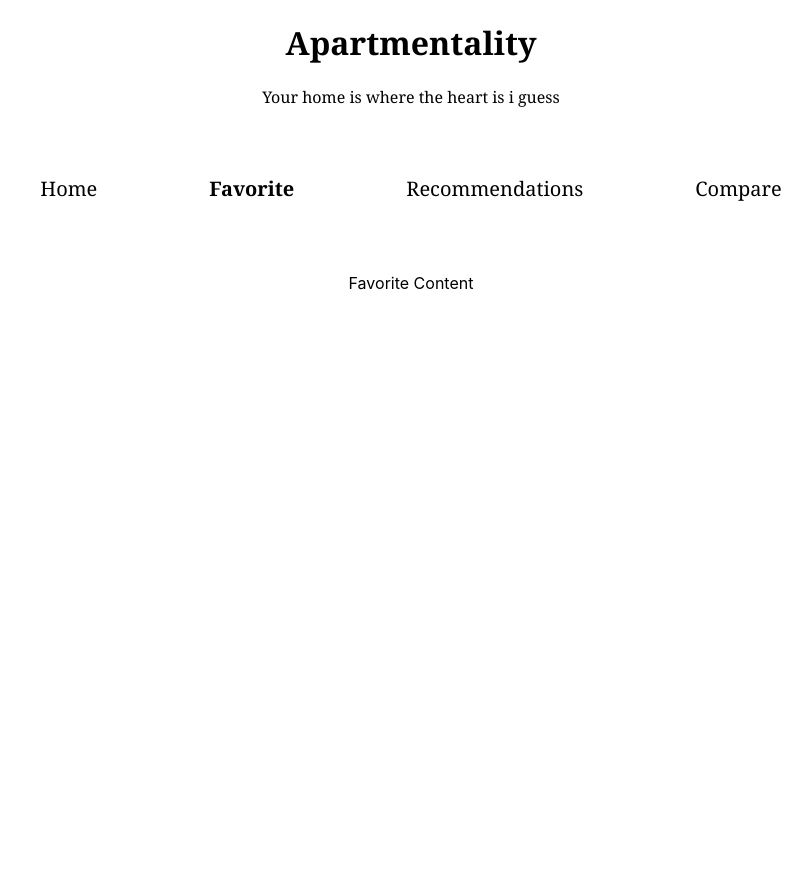
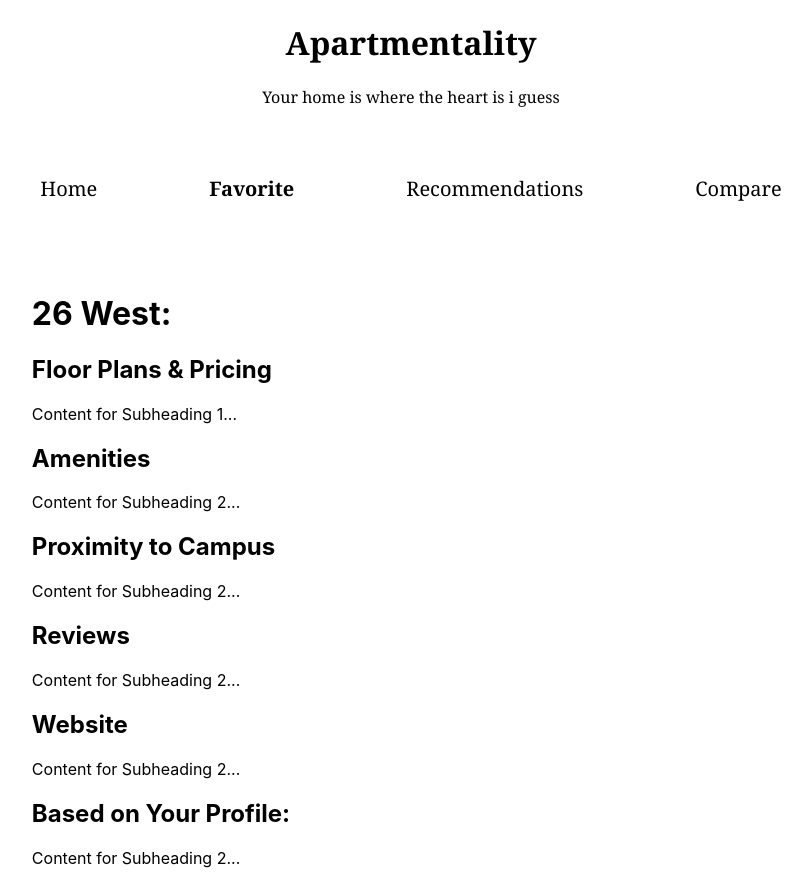
Before and after one commit to siddhi-bansal/wics_apartmentality, a React (Create React App) app in the folder frontend/apartmentality/: page / in a window 1280 px wide. Both pictures are taken after a click on the button "Favorite". Shown: the whole page, without its empty margins (229-1041 px from the left). Before the commit the page ends 800 px from the top, so only its background shows below. Built offline with nearby package versions, Linux system fonts and the light colour scheme.

Commit message:
worked on more front-end

```diff
--- a/frontend/apartmentality/src/App.css
+++ b/frontend/apartmentality/src/App.css
@@ -12,7 +12,6 @@
 }
 
 .tabs button {
-  margin-right: 20px;
   margin: 50px;
   border: none;
   background: white;
@@ -36,15 +35,7 @@
 .header {
   text-align: center;
   color: black;
-  /* background-image: url("/public/logo192.png"); */
   background-position: right;
   background-size: cover;
   font-family: Georgia, 'Times New Roman', Times, serif;
 }
-
-img {
-  /* padding: 5px; */
-  width: 100px;
-  padding-top: 15px;
-  /* padding-left: 20px; */
-}
--- a/frontend/apartmentality/src/components/Content.js
+++ b/frontend/apartmentality/src/components/Content.js
@@ -3,14 +3,15 @@
 import React from 'react';
 import Home from './Home';
 import Recommendation from './Recommendation.js';
+import West_26 from './West_26';
 
 function Content({ activeTab }) {
   return (
     <div className="content">
       {activeTab === 'home' && <div><Home/></div>}
-      {activeTab === 'favorite' && <div>Favorite Content</div>}
+      {activeTab === 'favorite' && <div><West_26/></div>}
       {activeTab === 'recommendations' && <div><Recommendation/></div>}
-      {activeTab === 'compare' && <div>Comparisions</div>}
+      {activeTab === 'compare' && <div>Comparisons</div>}
     </div>
   );
 }
--- a/frontend/apartmentality/src/components/Home.css
+++ b/frontend/apartmentality/src/components/Home.css
@@ -1,18 +1,33 @@
-
-
-.container {
+.web {
     display: grid;
-    grid-template-columns: repeat(3, 375px);
-    grid-row-gap: 100px;
-    grid-column-gap: 100px;
-    margin: 100px;
+    grid-template-columns: repeat(3, 350px);
+    grid-row-gap: 80px;
+    grid-column-gap: 80px;
+    margin: 150px;
 }
 
-img {
-    width: 400px;
-    height: 400px;
+.card-img {
+    width: 300px;
+    height: 300px;
+    padding-bottom: 10px;
 }
 
-.test {
-    display: grid;
+.card-text {
+    font-family: Georgia, 'Times New Roman', Times, serif;
+    font-weight: bold;
+    font-size: x-large;
+    text-align: center;
+    margin: 40px;
+    padding-top: 50px;
 }
+
+.card:hover {
+    /* background-color: #ca6f2e; */
+    box-shadow: 10px 10px 100px 10px rgba(222, 124, 19, 0.5);
+}
+
+.card {
+    border: none;
+    background-color: white;
+    padding-bottom: 10px;
+}
--- a/frontend/apartmentality/src/components/Home.js
+++ b/frontend/apartmentality/src/components/Home.js
@@ -4,51 +4,60 @@ import Recommendation from './Recommendation.js';
 import { BrowserRouter as Router, Route } from 'react-router-dom';
 import './Home.css';
 
+
 export function Home() {
     const items = [
         {
             id: 1,
-            src: 'https://images.pexels.com/photos/1037995/pexels-photo-1037995.jpeg?auto=compress&cs=tinysrgb&w=1260&h=750&dpr=1',
-            link: 'link here',
+            src: 'https://moontoweratx.com/wp-content/uploads/2023/11/why-1.jpg',
+            link: "link here",
+            name: "Moontower",
 
         },
         {
             id: 2,
-            src: 'https://media.licdn.com/dms/image/D5603AQGPvYnnRzqNyg/profile-displayphoto-shrink_800_800/0/1699584590965?e=2147483647&v=beta&t=xsWlJEB_TrmWIoteBJ4tTjfLOoBkRu_l630mYSNkik0',
+            src: 'https://www.americancampus.com/getmedia/8155d211-eda4-4d42-8b31-0637299081af/687_02_Gallery_730x547.jpg',
             link: 'link here',
+            name: "26 West",
         },
         {
             id: 3,
-            src: 'https://images.pexels.com/photos/1037995/pexels-photo-1037995.jpeg?auto=compress&cs=tinysrgb&w=1260&h=750&dpr=1',
+            src: 'https://r-o.com/uploads/portfolio/1_947591442_2.JPG',
             link: 'link here',
+            name: "Lark Austin",
         },
         {
             id: 4,
-            src: 'https://images.pexels.com/photos/1037995/pexels-photo-1037995.jpeg?auto=compress&cs=tinysrgb&w=1260&h=750&dpr=1',
+            src: 'https://ion-austin.com/wp-content/uploads/sites/6/2020/02/HomepageExterior1200.jpg',
             link: 'link here',
+            name: "Ion Austin",
         },
         {
             id: 5,
-            src: 'https://images.pexels.com/photos/1037995/pexels-photo-1037995.jpeg?auto=compress&cs=tinysrgb&w=1260&h=750&dpr=1',
+            src: 'https://images1.apartments.com/i2/Nn99r2sviOTrmufGlDsPUMAnzoU3I-EpU-8pGNHiq8Y/111/inspire-on-22nd-austin-tx-building-photo.jpg',
             link: 'link here',
+            name: "Inspire",
         },
         {
-            id: 5,
-            src: 'https://images.pexels.com/photos/1037995/pexels-photo-1037995.jpeg?auto=compress&cs=tinysrgb&w=1260&h=750&dpr=1',
+            id: 6,
+            src: 'https://housing.utexas.edu/sites/default/files/styles/uhd_1200w_x_800h_3_2/public/2021-08/2400%20Nueces%20Ap_Galleries-1.jpg?itok=N67n1qku',
             link: 'link here',
+            name: "2400 Nueces",
         },
     ];
     return (
         <>
             <div name=''>
                 <div>
-                    <div className='container'>
-                        {items.map(({ id, src, link }) => (
-                            <div key={id} className='test'>
-                                <div>
+                    <div className='web'>
+                        {items.map(({ id, src, link, name }) => (
+                            <div key={id} className="card-box">
+                                <div className="card-box">
                                     <button
-                                        onClick={() => window.open(link, '_blank')}>
-                                    <img src={src} alt=''/>
+                                        onClick={() => window.open(link, '_self')}
+                                        className='card'>
+                                    <img className="card-img" src={src} alt=''/>
+                                    <span class="card-text">{name}</span>
                                     </button>
                                 </div>
                             </div>
--- /dev/null
+++ b/frontend/apartmentality/src/components/West_26.css
@@ -0,0 +1,10 @@
+.west-26-container {
+    text-align: left;
+}
+
+.west-26-container h1,
+.west-26-container h2,
+.west-26-container p {
+    text-align: left;
+    padding-right: 500px;
+}
--- /dev/null
+++ b/frontend/apartmentality/src/components/West_26.js
@@ -0,0 +1,25 @@
+import React from 'react';
+import './West_26.css'; // Import the CSS file
+
+function West_26({ }) {
+    return (
+        <div className="west-26-container">
+            <h1>26 West:</h1>
+            <h2>Floor Plans & Pricing</h2>
+            <p>Content for Subheading 1...</p>
+            <h2>Amenities</h2>
+            <p>Content for Subheading 2...</p>
+            <h2>Proximity to Campus</h2>
+            <p>Content for Subheading 2...</p>
+            <h2>Reviews</h2>
+            <p>Content for Subheading 2...</p>
+            <h2>Website</h2>
+            <p>Content for Subheading 2...</p>
+            <h2>Based on Your Profile: </h2>
+            <p>Content for Subheading 2...</p>
+
+        </div>
+    );
+}
+
+export default West_26;
```
Also changed, not shown: 1 other file (tests, documents, lock files or other folders).
